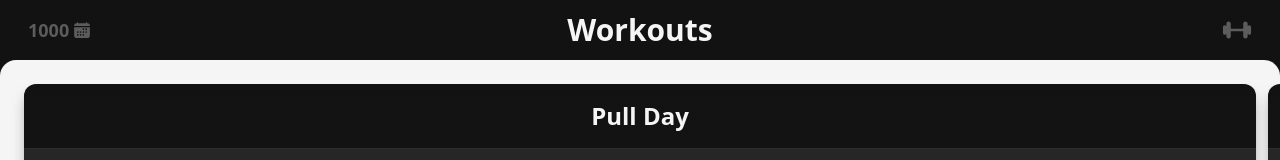
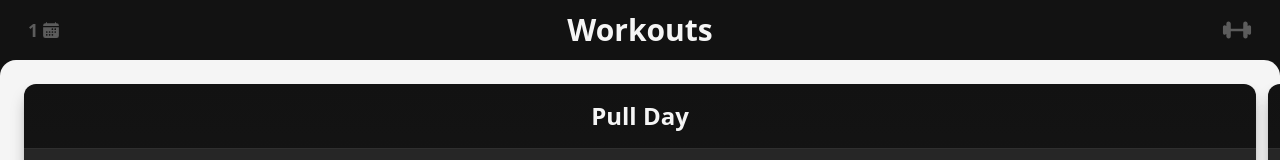
Before and after one commit to AlexBeje/gym-app, a React (Vite) app: page / in a window 1280 px wide. Shown: the top 160 px of the page. Built offline with nearby package versions, Linux system fonts and the light colour scheme.

Commit message:
🐛 FIX: Updated the default week counter.

```diff
--- a/src/pages/App.jsx
+++ b/src/pages/App.jsx
@@ -15,7 +15,7 @@ import { IoCalendar } from "react-icons/io5";
 import { IoBarbell } from "react-icons/io5";
 
 // Constants
-const WEEK_COUNTER_DEFAULT = 1000;
+const WEEK_COUNTER_DEFAULT = 1;
 
 function App() {
   const [resetExercise, setResetExercise] = useState(false);
```
